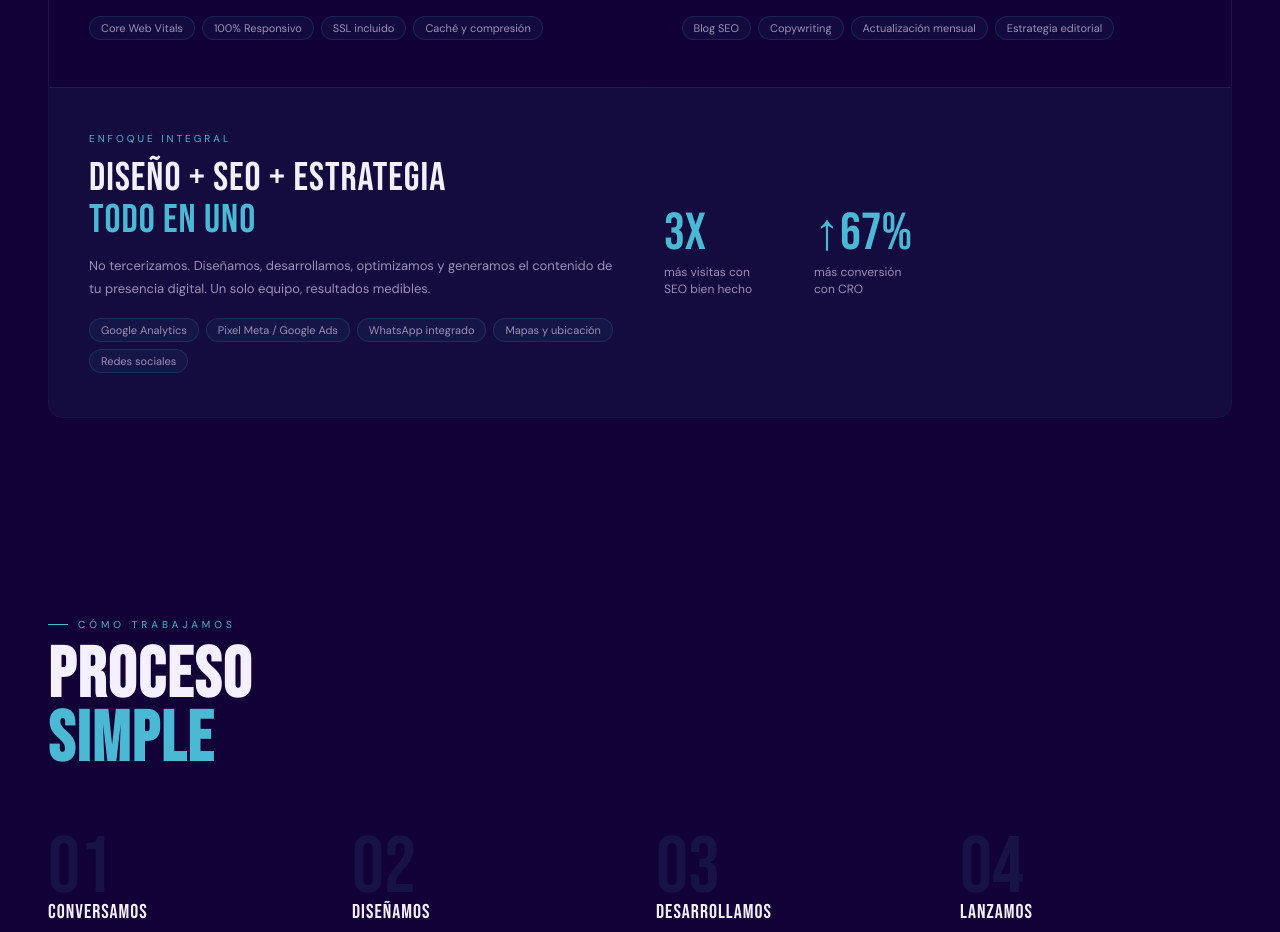
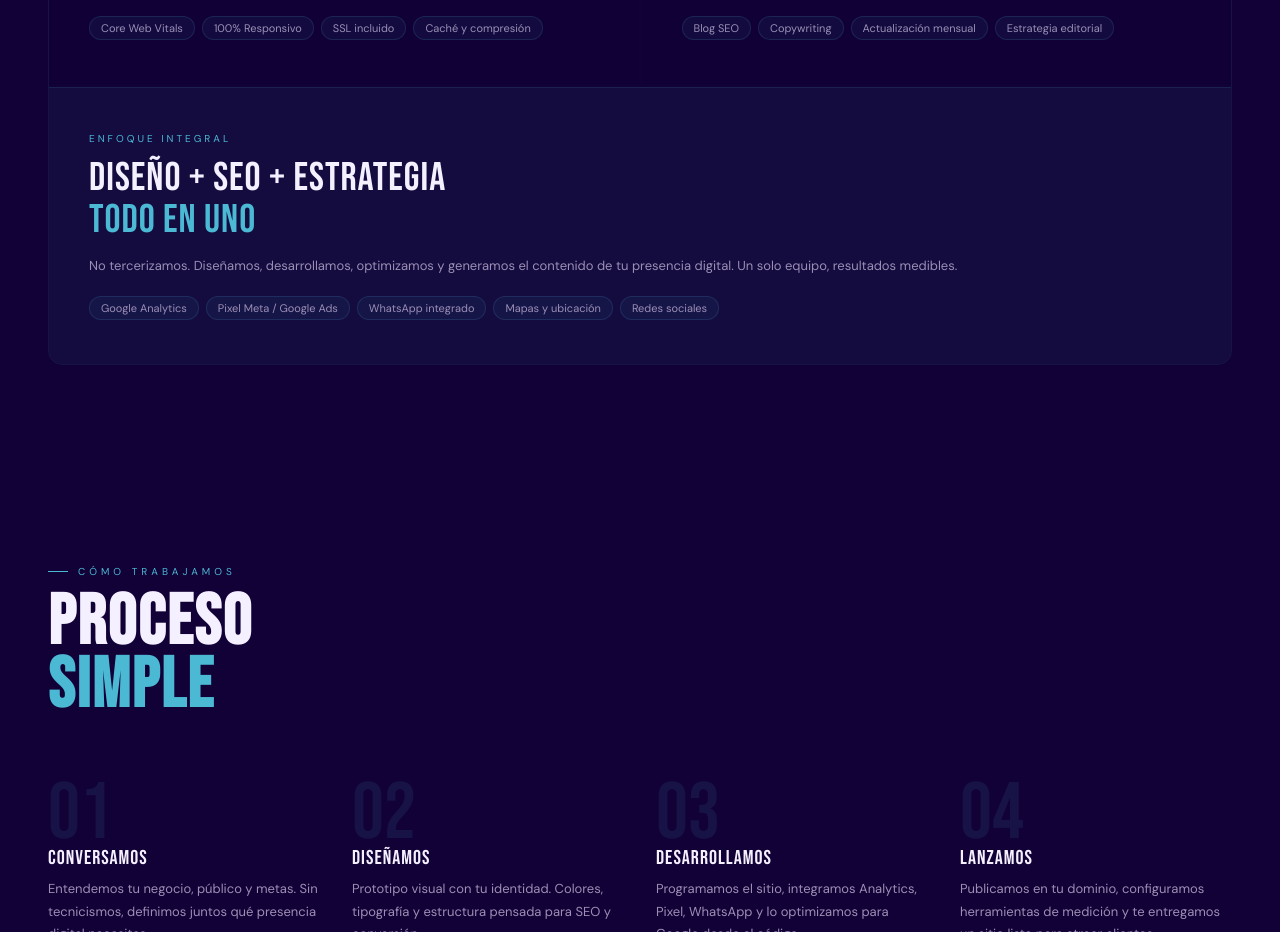
Before and after one commit to Gabrielquirozc/8vobit, a plain HTML site: page environments/production/index.html in a window 1280 px wide. Shown: the part 2640-3572 px from the top of the page. Drawn offline with Linux system fonts and the light colour scheme.

Commit message:
Remove SEO/CRO metrics from production feature block

```diff
--- a/environments/production/index.html
+++ b/environments/production/index.html
@@ -336,10 +336,7 @@
   }
   .cap-block:hover .cap-tag { border-color: rgba(75,184,212,0.28); color: var(--white); }
 
-  .cap-featured-inner { display: grid; grid-template-columns: 1fr 1fr; gap: 48px; align-items: center; }
-  .cap-metrics { display: flex; gap: 40px; }
-  .metric-num { font-family: 'Bebas Neue', sans-serif; font-size: 52px; color: var(--cyan); line-height: 1; }
-  .metric-label { font-size: 12px; color: var(--gray); margin-top: 4px; line-height: 1.4; max-width: 110px; }
+  .cap-featured-inner { display: grid; grid-template-columns: 1fr; gap: 48px; align-items: center; }
 
   /* ── PROCESO ── */
   .process { padding: 100px 48px; }
@@ -497,8 +494,6 @@
     .cap-block { padding: 32px 24px; }
     .cap-block.featured { grid-column: span 1; }
     .cap-title { font-size: 26px; }
-    .cap-metrics { gap: 28px; }
-    .metric-num { font-size: 44px; }
 
     /* PROCESO */
     .process { padding: 72px 20px; }
@@ -728,16 +723,6 @@
             <span class="cap-tag">Redes sociales</span>
           </div>
         </div>
-        <div class="cap-metrics">
-          <div>
-            <div class="metric-num">3X</div>
-            <div class="metric-label">más visitas con SEO bien hecho</div>
-          </div>
-          <div>
-            <div class="metric-num">↑67%</div>
-            <div class="metric-label">más conversión con CRO</div>
-          </div>
-        </div>
       </div>
     </div>
   </div>
```
Also changed, not shown: index.html (+1 -16 lines).
